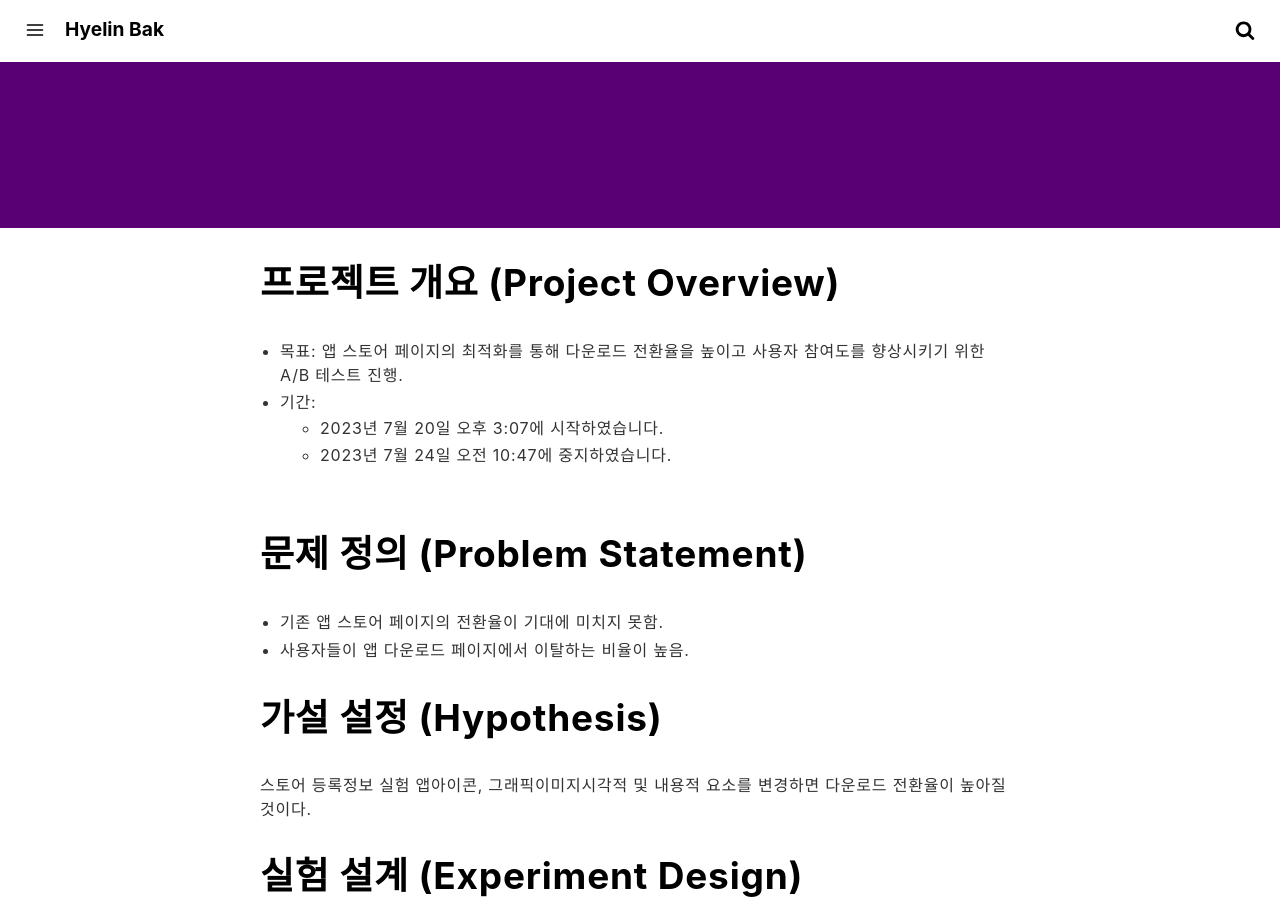
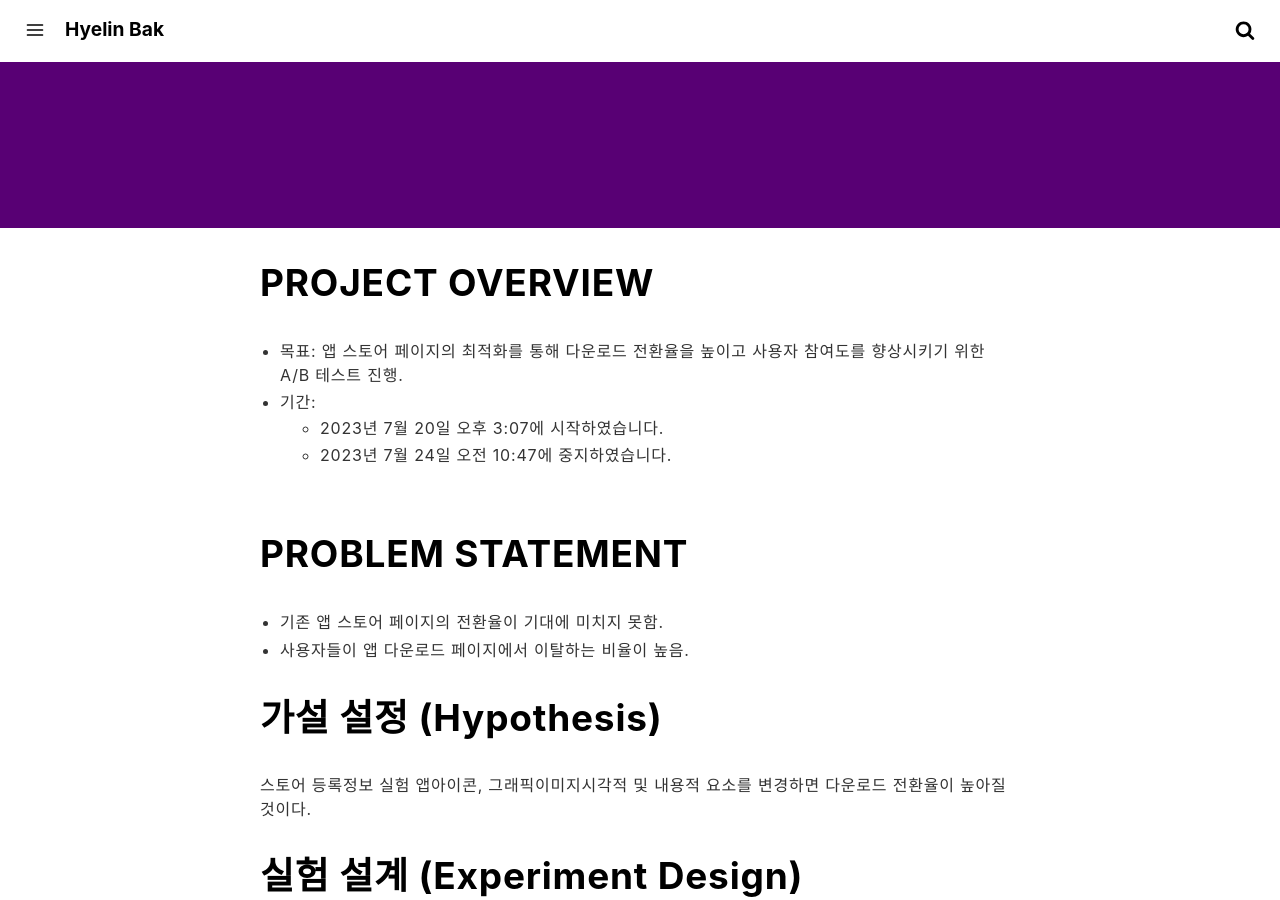
Before and after one commit to crazyjamy/crazyjamy.github.io, a Jekyll site: the page built from _posts/2023-07-24-ab-kpoplyricsgame-230724.md, in a window 1280 px wide and 900 px high, scrolled down 967 px. Built offline with Jekyll 4.4.1, drawn with Linux system fonts in a browser that asks for light colours; comment, search, counter and statistics services are not loaded; some of the changed text lies outside the part shown.

Commit message:
Update 2023-07-24-ab-kpoplyricsgame-230724.md

```diff
--- a/_posts/2023-07-24-ab-kpoplyricsgame-230724.md
+++ b/_posts/2023-07-24-ab-kpoplyricsgame-230724.md
@@ -11,13 +11,13 @@ twitter_text: Kpop Lyrics Game
 introduction: Kpop Lyrics Game
 ---
 
-## 프로젝트 개요 (Project Overview)
+## PROJECT OVERVIEW
 + 목표: 앱 스토어 페이지의 최적화를 통해 다운로드 전환율을 높이고 사용자 참여도를 향상시키기 위한 A/B 테스트 진행.
 + 기간:
   + 2023년 7월 20일 오후 3:07에 시작하였습니다.
   + 2023년 7월 24일 오전 10:47에 중지하였습니다.
 
-## 문제 정의 (Problem Statement)
+## PROBLEM STATEMENT
 + 기존 앱 스토어 페이지의 전환율이 기대에 미치지 못함.
 + 사용자들이 앱 다운로드 페이지에서 이탈하는 비율이 높음.
 
@@ -64,11 +64,11 @@ introduction: Kpop Lyrics Game
   + 변수 C: -5.5% 6,976
 <img src="https://github.com/crazyjamy/crazyjamy.github.io/blob/master/_images/_post/2023723-abtest-kpoplyricsgame/ab-first-installed-user.png?raw=true" alt="" style="border: 1px solid #e1e1e1; border-radius: 10px;margin-top:10px;">
 
-## 성과 (Outcomes)
+## OUTCOMES
 + 새로 디자인된 요소를 사용한 변수 B에서 다운로드 전환율이 68% 상승.
 + A/B 테스트 결과를 바탕으로 모든 마켓에 변수 "A - KPOP - Title - Purple(실적 우수)"를 적용.
 
-## 인사이트 및 다음 단계 (Insights and Next Steps)
+## INSIGHTS AND NEXT STEPS
 + 시각적 요소, 색상, 및 콘텐츠의 중요성을 확인.
 + 색상 변화가 사용자 반응에 미친 영향을 추가 분석하여, 최적의 색상 조합을 도출.
 
```
Also changed, not shown: other parts of _posts/2023-07-24-ab-kpoplyricsgame-230724.md (+1 -1 lines).
